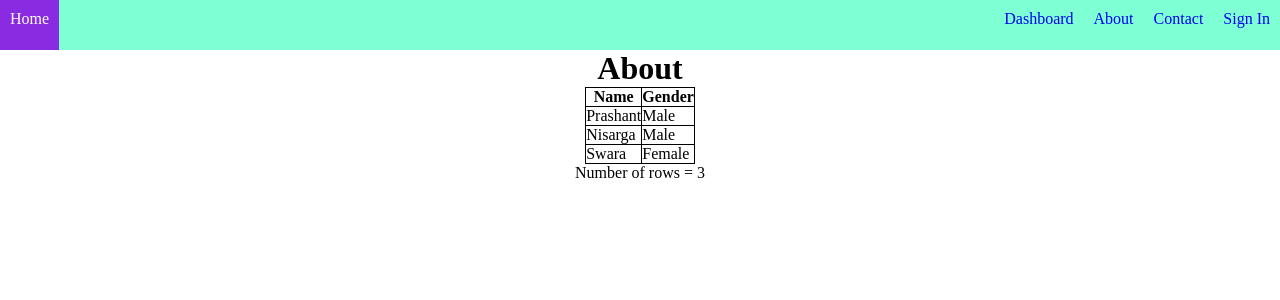
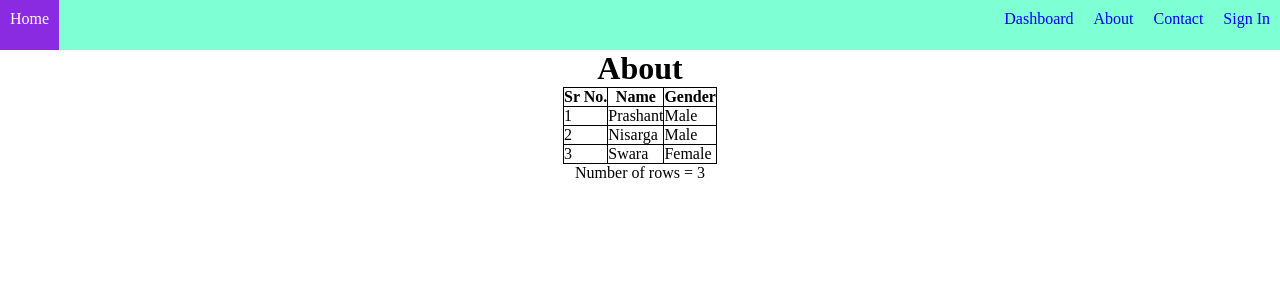
Before and after one commit to nisarga-nn/vueapp, a Vue app: page /about in a window 1280 px wide. Shown: the top 300 px of the page. Built offline with nearby package versions, Linux system fonts and the light colour scheme.

Commit message:
added index in v-for

```diff
--- a/src/views/About.vue
+++ b/src/views/About.vue
@@ -21,10 +21,12 @@ export default {
         <h1>About</h1>
         <table>
             <tr>
+                <th>Sr No.</th>
                 <th>Name</th>
                 <th>Gender</th>
             </tr>
-            <tr :key="item" v-for="item in data">
+            <tr :key="item" v-for="(item, index) in data">
+                <td>{{ index + 1 }}</td>
                 <td>{{ item.name }}</td>
                 <td>{{ item.gender }}</td>
             </tr>
```
